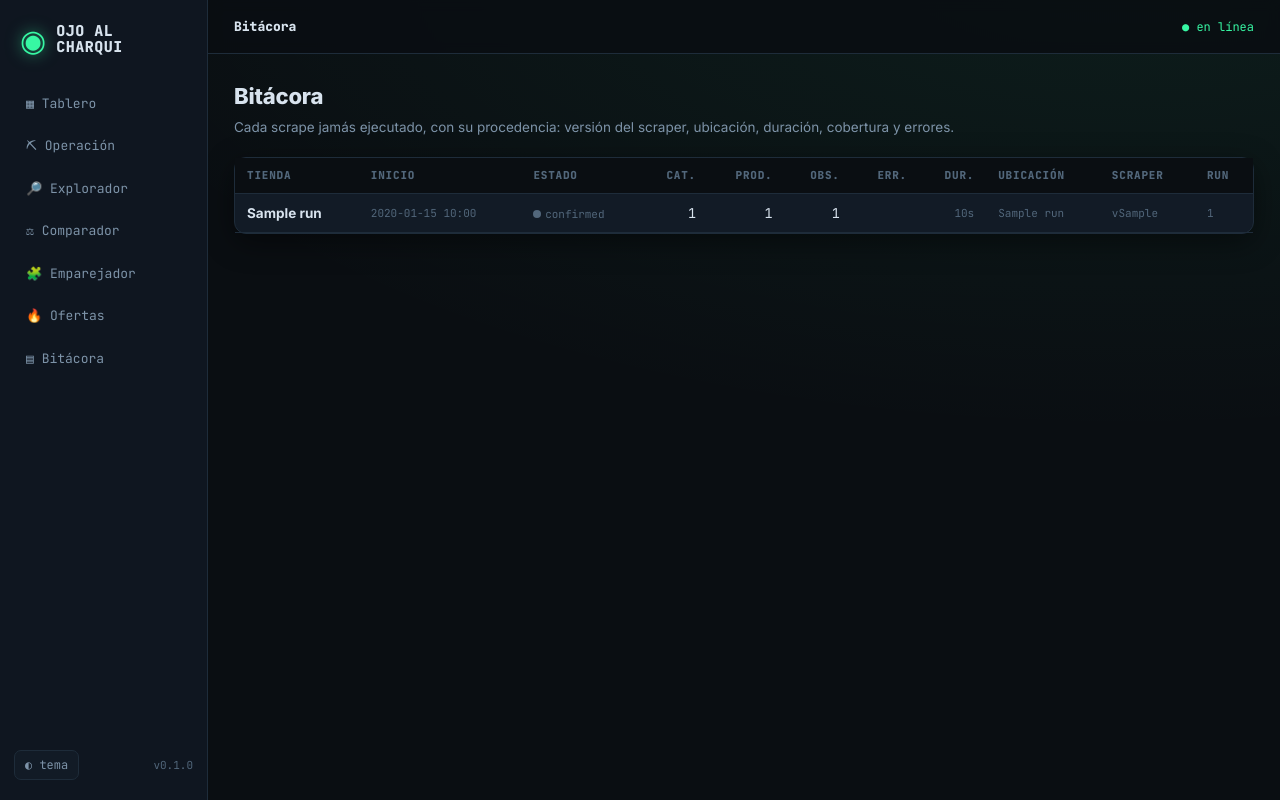
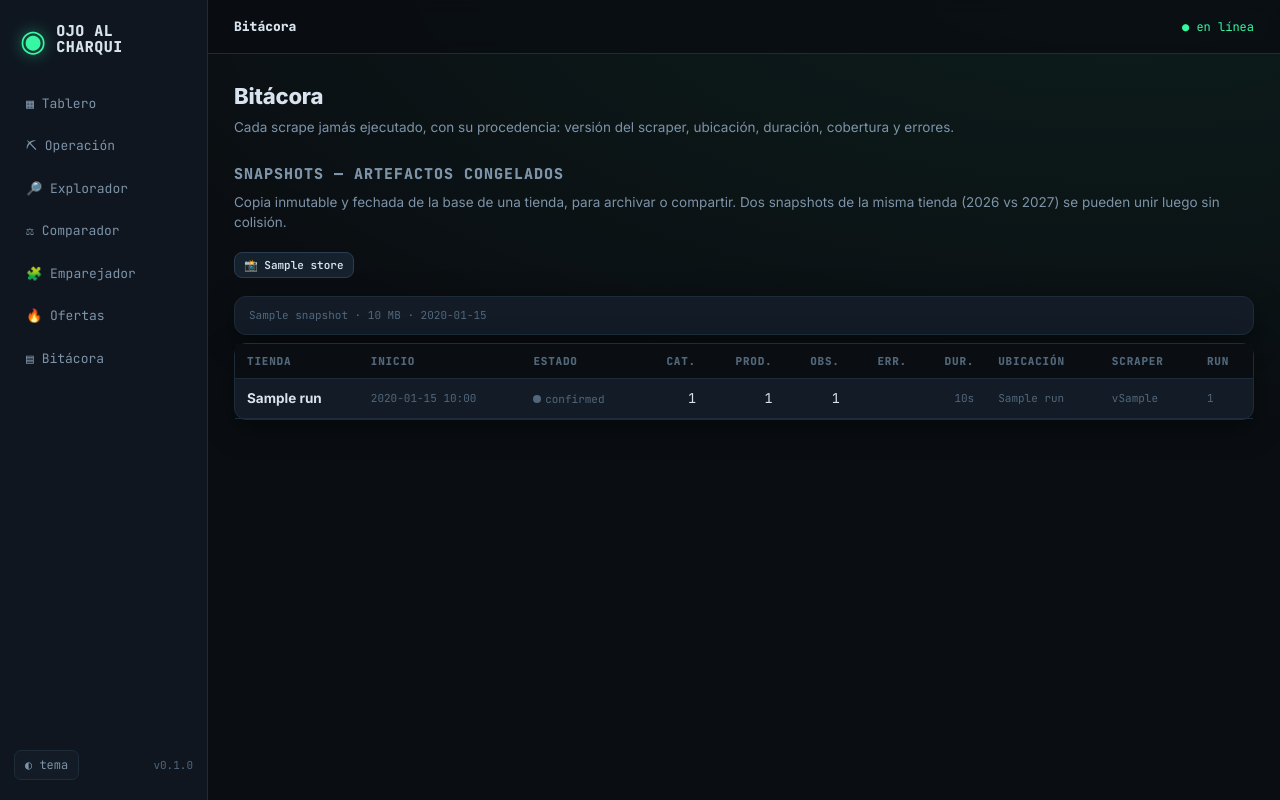
Before and after one commit to heelgueta/ojoalcharqui, a FastAPI app: template ojoalcharqui/app/templates/bitacora.html in a window 1280 px wide. Run offline with FastAPI, Linux system fonts and the light colour scheme; the template is opened without the code that fills it: most values are stand-ins (such as "Sample title", 1, 10 or a date in 2020); data that the repository does not hold is empty.

Commit message:
bitacora: snapshot artifacts UI (per-store dated freeze + list)

```diff
--- a/ojoalcharqui/app/server.py
+++ b/ojoalcharqui/app/server.py
@@ -65,7 +65,8 @@ def operacion(request: Request):
 
 @app.get("/bitacora", response_class=HTMLResponse)
 def bitacora(request: Request):
-    return page(request, "bitacora.html", runs=queries.all_runs())
+    return page(request, "bitacora.html", runs=queries.all_runs(),
+                stores=queries.available_stores(), snapshots=queries.list_snapshots())
 
 
 @app.get("/explorador", response_class=HTMLResponse)
--- a/ojoalcharqui/app/templates/bitacora.html
+++ b/ojoalcharqui/app/templates/bitacora.html
@@ -3,6 +3,28 @@
 {% block content %}
 <h1>Bitácora</h1>
 <p class="sub">Cada scrape jamás ejecutado, con su procedencia: versión del scraper, ubicación, duración, cobertura y errores.</p>
+
+<h2>Snapshots — artefactos congelados</h2>
+<p class="sub" style="margin-top:-6px">Copia inmutable y fechada de la base de una tienda, para archivar o compartir. Dos snapshots de la misma tienda (2026 vs 2027) se pueden unir luego sin colisión.</p>
+<div class="toolbar">
+  {% for s in stores %}
+    {% if s.n_products %}<button class="btn sm snap" data-store="{{ s.slug }}">📸 {{ s.name }}</button>{% endif %}
+  {% endfor %}
+  <span class="mini" id="snap-msg"></span>
+</div>
+{% if snapshots %}
+<div class="card" style="padding:10px 14px; margin-bottom:8px">
+  {% for sn in snapshots %}<div class="mini">{{ sn.name }} · {{ (sn.bytes/1048576)|round(1) }} MB · {{ sn.mtime }}</div>{% endfor %}
+</div>
+{% endif %}
+<script>
+document.querySelectorAll('.snap').forEach(b=>b.addEventListener('click', async()=>{
+  b.disabled=true; document.getElementById('snap-msg').textContent='creando snapshot de '+b.dataset.store+'…';
+  const r=await fetch('/api/snapshot/'+b.dataset.store,{method:'POST'}); const j=await r.json();
+  document.getElementById('snap-msg').textContent = j.snapshot ? ('✓ '+j.snapshot) : ('error: '+(j.error||''));
+  b.disabled=false; setTimeout(()=>location.reload(), 1200);
+}));
+</script>
 
 {% if not runs %}
   <div class="empty">Aún no hay scrapes. Parte en <a href="/operacion">Operación</a>.</div>
```
